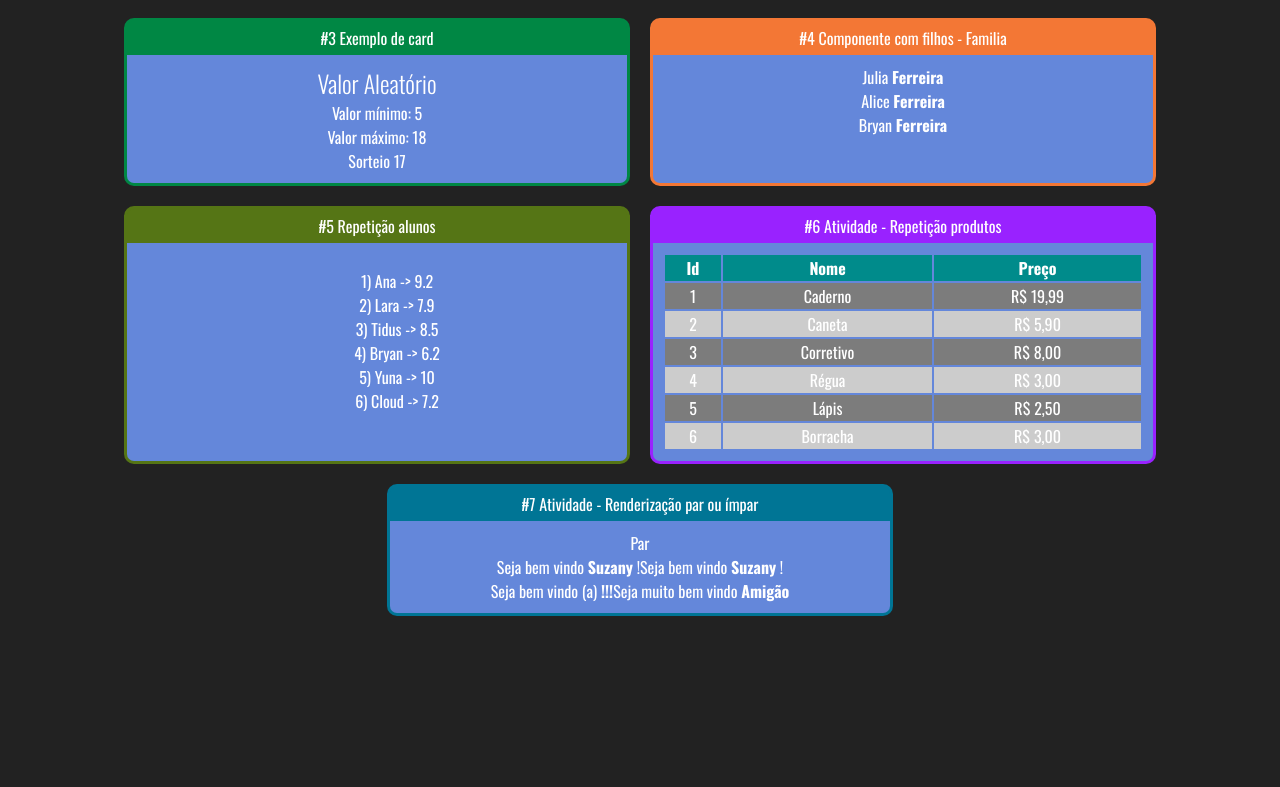
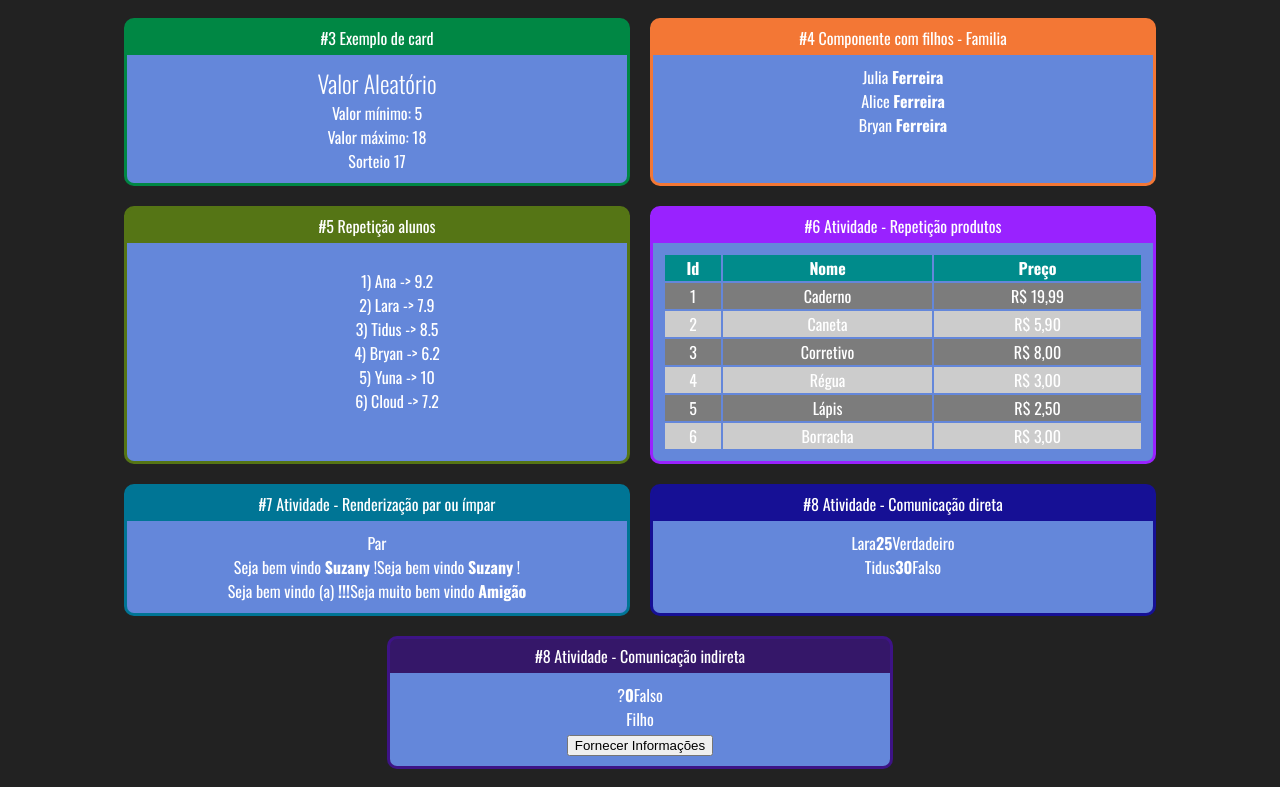
Before and after one commit to alesandraisla/curso-reactjs-redux, a React (Create React App) app in the folder fundamentos-react/: page / in a window 1280 px wide. Shown: the part 294-1081 px from the top of the page. Before the commit the page ends 928 px from the top, so only its background shows below. Built offline with nearby package versions, Linux system fonts and the light colour scheme.

Commit message:
Comunicação direta e indireta

```diff
--- a/fundamentos-react/src/App.jsx
+++ b/fundamentos-react/src/App.jsx
@@ -11,6 +11,8 @@ import ListaAlunos from "./components/repeticao/ListaAlunos";
 import TabelaProdutos from "./components/repeticao/TabelaProdutos";
 import { ParOuImpar } from "./components/Condicional/ParOuImpar";
 import { UsuarioIno } from "./components/Condicional/UsuarioInfo";
+import DiretaPai from "./components/Comunicacao/DiretaPai";
+import IndiretaPai from "./components/Comunicacao/IndiretaPai";
 
 export default function App(props) {
   return (
@@ -48,6 +50,12 @@ export default function App(props) {
             <UsuarioIno usuario={{ nome: "Suzany" }} />
             <UsuarioIno usuario={{ email: "su@gmail.com" }} />
           </Card>
+          <Card titulo="#8 Atividade - Comunicação direta" color="#161095">
+            <DiretaPai />
+          </Card>
+          <Card titulo="#8 Atividade - Comunicação indireta" color="#4199">
+            <IndiretaPai />
+          </Card>
         </div>
       </div>
     </>
--- /dev/null
+++ b/fundamentos-react/src/components/Comunicacao/DiretaFilho.jsx
@@ -0,0 +1,11 @@
+export function DiretaFilho(props) {
+  return (
+    <div>
+      <span>{props.nome}</span>
+      <span>
+        <strong>{props.idade}</strong>
+      </span>
+      <span>{props.nerd ? "Verdadeiro" : "Falso"}</span>
+    </div>
+  );
+}
--- /dev/null
+++ b/fundamentos-react/src/components/Comunicacao/DiretaPai.jsx
@@ -0,0 +1,11 @@
+import { DiretaFilho } from "./DiretaFilho";
+
+// eslint-disable-next-line import/no-anonymous-default-export
+export default () => {
+  return (
+    <div>
+      <DiretaFilho nome="Lara" idade={25} nerd={true} />
+      <DiretaFilho nome="Tidus" idade={30} nerd={false} />
+    </div>
+  );
+};
--- /dev/null
+++ b/fundamentos-react/src/components/Comunicacao/IndiretaFilho.jsx
@@ -0,0 +1,17 @@
+export function IndiretaFilho(props) {
+  const min = 50;
+  const max = 70;
+  const gerarIdade = () => parseInt(Math.random() * (max - min)) + min;
+  const gerarNerd = () => Math.random() > 0.5;
+
+  return (
+    <div>
+      <div>Filho</div>
+      <button
+        onClick={(_) => props.quandoClicar("Yuna", gerarIdade(), gerarNerd)}
+      >
+        Fornecer Informações
+      </button>
+    </div>
+  );
+}
--- /dev/null
+++ b/fundamentos-react/src/components/Comunicacao/IndiretaPai.jsx
@@ -0,0 +1,26 @@
+import { useState } from "react";
+import { IndiretaFilho } from "./IndiretaFilho";
+
+// eslint-disable-next-line import/no-anonymous-default-export
+export default (props) => {
+  const [nome, setNome] = useState("?");
+  const [idade, setIdade] = useState(0);
+  const [nerd, setNerd] = useState(false);
+  function fornecerInformacoes(nome, idade, nerd) {
+    setNome(nome);
+    setIdade(idade);
+    setNerd(nerd);
+  }
+  return (
+    <div>
+      <div>
+        <span>{nome}</span>
+        <span>
+          <strong>{idade}</strong>
+        </span>
+        <span>{nerd ? "Verdadeiro" : "Falso"}</span>
+      </div>
+      <IndiretaFilho quandoClicar={fornecerInformacoes} />
+    </div>
+  );
+};
```
